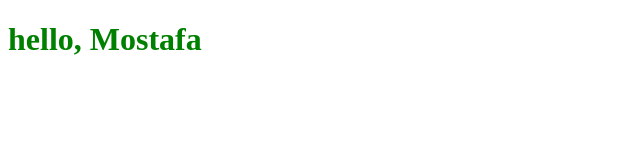
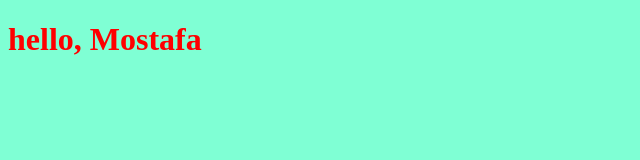
Before and after one commit to Mosatfa/myproject, a plain HTML site: page index.html in a window 1280 px wide. Shown: the whole page, without its empty margins (0-640 px from the left). Drawn offline with Linux system fonts and the light colour scheme.

Commit message:
change color background and h1

```diff
--- a/style.css
+++ b/style.css
@@ -1,3 +1,6 @@
 h1{
-    color: green;
+    color: red;
 }
+body {
+    background-color: aquamarine;
+}
```
